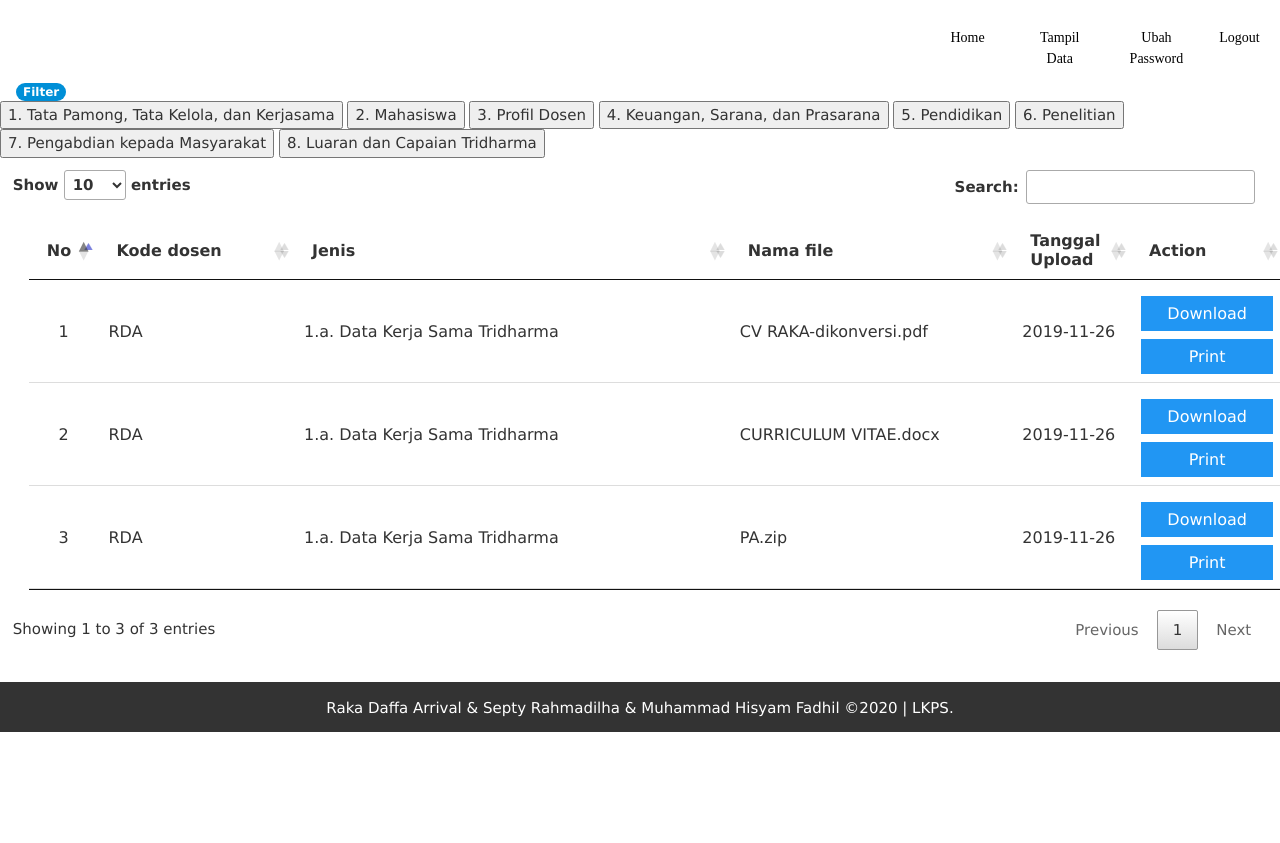
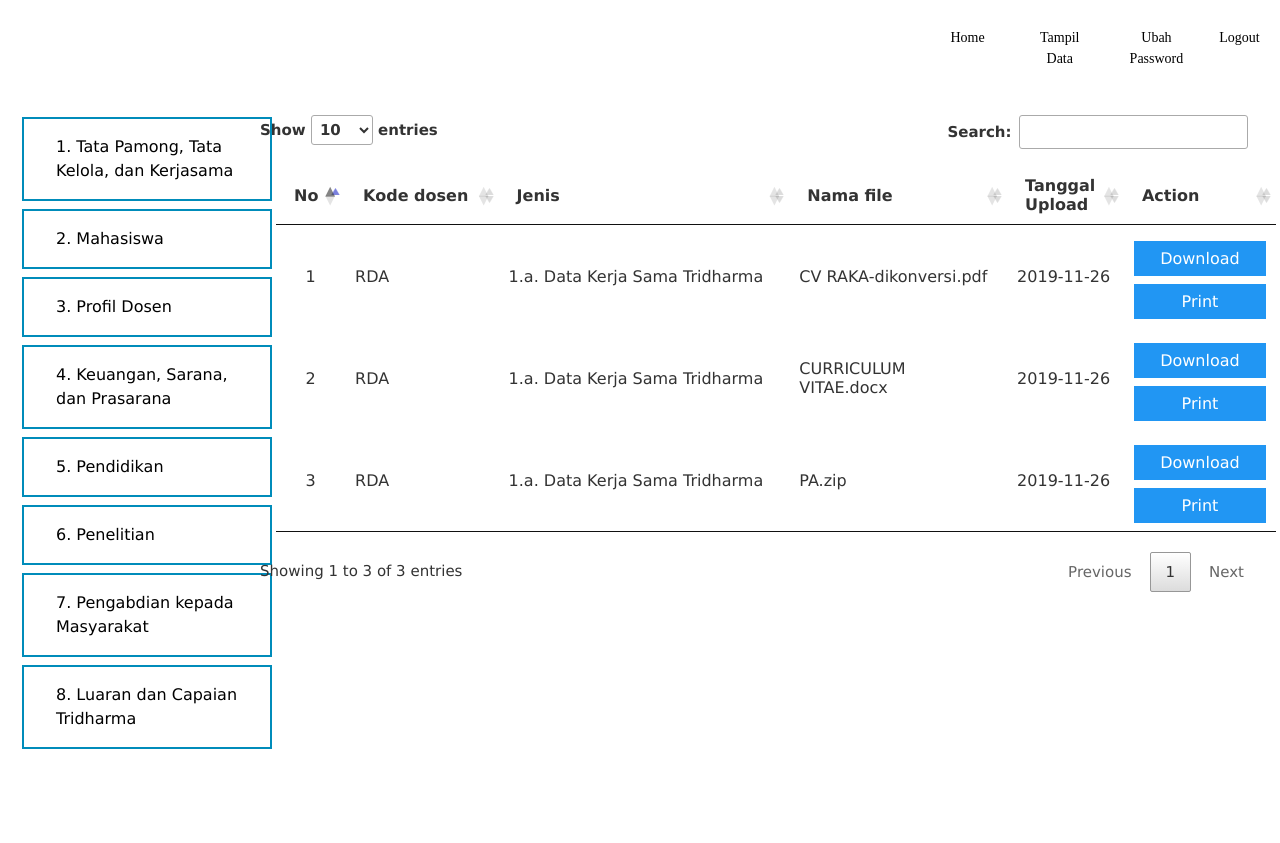
Before and after one commit to larasn6706174044/lkps-rpla, a PHP site: page /tampildata.php?error=1 in a window 1280 px wide. Before the commit the page ends 732 px from the top, so only its background shows below. Run offline with PHP 8.4, Linux system fonts and the light colour scheme; the visitor is signed in with stand-in values (Sample User, id 1); data comes from the database, SQL or seed files in the repository; some libraries are stand-ins or nearby versions.

Commit message:
Memperbaiki layout tampil data

```diff
--- a/css/file.css
+++ b/css/file.css
@@ -238,9 +238,22 @@ input[type=submit]:hover {
 }
 
 /* hasil */
+#art-footer{
+  border-top: 1px solid #FEFEFE;
+  clear: both;
+  width: 950px;
+  margin: 2px auto 10px;
+  background: #CCCCCC ;
+  color: #000000;
+  text-align: center;
+  padding:15px;
+}
+
 .output {
-  width: 100%;
+  width: 20%;
+  margin: 0 auto;
   float: left;
+  padding: 10px;
 }
 .right_side{
   width: 100%;
--- a/tampildata.php
+++ b/tampildata.php
@@ -13,13 +13,21 @@ if (isset($_SESSION['dosen_id'])) {
     <html lang="en">
 
     <head>
-        <title>Home</title>
+        <title>Tampil Data</title>
         <meta charset="utf-8">
         <meta name="viewport" content="width=device-width, initial-scale=1">
         <link rel="stylesheet" href="https://maxcdn.bootstrapcdn.com/bootstrap/3.4.0/css/bootstrap.min.css">
         <link rel="stylesheet" type="text/css" href="css/file.css">
         <link rel="stylesheet" type="text/css" href="https://cdn.datatables.net/v/dt/dt-1.10.20/datatables.min.css" />
         <style>
+
+            .tampilData {
+                width: 100%;
+                height: 85%;
+                padding: 20px 20px 20px 10px;
+                background-color: #FFFFFF;
+            }
+
             .but {
                 display: inline-block;
                 color: #000000;
@@ -37,6 +45,32 @@ if (isset($_SESSION['dosen_id'])) {
                 outline: none;
             }
 
+            .buttonfilter {
+                width: 250px;
+                background-color: #4CAF50;
+                border: none;
+                color: white;
+                padding: 16px 32px;
+                text-align: left;
+                text-decoration: none;
+                display: inline-block;
+                font-size: 16px;
+                margin: 4px 2px;
+                transition-duration: 0.4s;
+                cursor: pointer;
+            }
+
+            .buttonfilterHov {
+                background-color: white;
+                color: black;
+                border: 2px solid #008CBA;
+            }
+
+            .buttonfilterHov:hover {
+                background-color: #008CBA;
+                color: white;
+            }
+
             .but:hover:not(.aktif) {
                 border-bottom: 2px solid #828282;
             }
@@ -45,7 +79,7 @@ if (isset($_SESSION['dosen_id'])) {
                 border-bottom: 2px solid #008FD7;
             }
 
-            footer {
+            footerpage {
                 position: relative;
                 bottom: 0;
                 width: 100%;
@@ -55,13 +89,15 @@ if (isset($_SESSION['dosen_id'])) {
                 margin-top: 32px;
             }
 
+
             footer p {
                 color: white;
                 font-size: 1em;
             }
 
             .tampung {
-                width: 98%;
+                float: right;
+                width: 80%;
             }
 
             .coba {
@@ -103,49 +139,39 @@ if (isset($_SESSION['dosen_id'])) {
         <li><button type="button" class="but" onclick="intentHome()">Home</button></li>
     </ul>
 
-    <div class="output">
-        <span class="badge" id="badge">Filter</span>
-<!--        <select name="filter" id="filter" class="form-control" onchange="getData()">-->
-<!--            <option value="1">1. Tata Pamong, Tata Kelola, dan Kerjasama</option>-->
-<!--            <option value="2">2. Mahasiswa</option>-->
-<!--            <option value="3">3. Profil Dosen</option>-->
-<!--            <option value="4">4. Keuangan, Sarana, dan Prasarana</option>-->
-<!--            <option value="5">5. Pendidikan</option>-->
-<!--            <option value="6">6. Penelitian</option>-->
-<!--            <option value="7">7. Pengabdian kepada Masyarakat</option>-->
-<!--            <option value="8">8. Luaran dan Capaian Tridharma</option>-->
-<!--        </select>-->
-<!--        -->
-        <div>
-            <button onclick="getData1()">1. Tata Pamong, Tata Kelola, dan Kerjasama</button>
-            <button onclick="getData2()">2. Mahasiswa</button>
-            <button onclick="getData3()">3. Profil Dosen</button>
-            <button onclick="getData4()">4. Keuangan, Sarana, dan Prasarana</button>
-            <button onclick="getData5()">5. Pendidikan</button>
-            <button onclick="getData6()">6. Penelitian</button>
-            <button onclick="getData7()">7. Pengabdian kepada Masyarakat</button>
-            <button onclick="getData8()">8. Luaran dan Capaian Tridharma</button>
+    <div class="tampilData">
+        <!--    membuat menu berada disebelah kiri  -->
+        <div class="output">
+            <button class="buttonfilter buttonfilterHov" onclick="getData1()">1. Tata Pamong, Tata Kelola, dan Kerjasama</button>
+            <button class="buttonfilter buttonfilterHov" onclick="getData2()">2. Mahasiswa</button>
+            <button class="buttonfilter buttonfilterHov" onclick="getData3()">3. Profil Dosen</button>
+            <button class="buttonfilter buttonfilterHov" onclick="getData4()">4. Keuangan, Sarana, dan Prasarana</button>
+            <button class="buttonfilter buttonfilterHov" onclick="getData5()">5. Pendidikan</button>
+            <button class="buttonfilter buttonfilterHov" onclick="getData6()">6. Penelitian</button>
+            <button class="buttonfilter buttonfilterHov" onclick="getData7()">7. Pengabdian kepada Masyarakat</button>
+            <button class="buttonfilter buttonfilterHov" onclick="getData8()">8. Luaran dan Capaian Tridharma</button>
         </div>
+        <!--    batas sebelah kiri -->
+
+        <!--    tampilan dokumen sebelah kanan-->
+
         <center>
             <div class="tampung">
 
             </div>
         </center>
-        <footer>
+    </div>
+<!--    batas tampil kanan-->
+    <footer>
             <div class="container text-center">
                 <div class="row">
                     <div class="col-sm-12">
-                        <p>Raka Daffa Arrival & Septy Rahmadilha & Muhammad Hisyam Fadhil &copy;<?= date('Y'); ?> | <a
+                    <p>Raka Daffa Arrival & Septy Rahmadilha & Muhammad Hisyam Fadhil &copy;<?= date('Y'); ?> | <a
                                 href="#">LKPS</a>.</p>
                     </div>
                 </div>
             </div>
-        </footer>
-    </div>
-
-    <!-- footer -->
-
-    <!-- footer -->
+    </footer>
 
     <!-- Modal -->
     <div class="modal fade" id="myModal" role="dialog">
```
